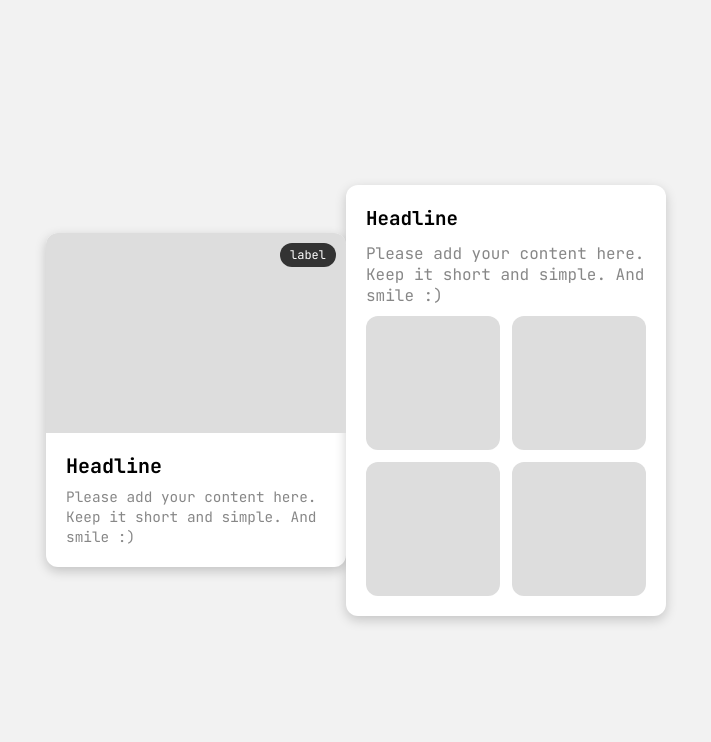
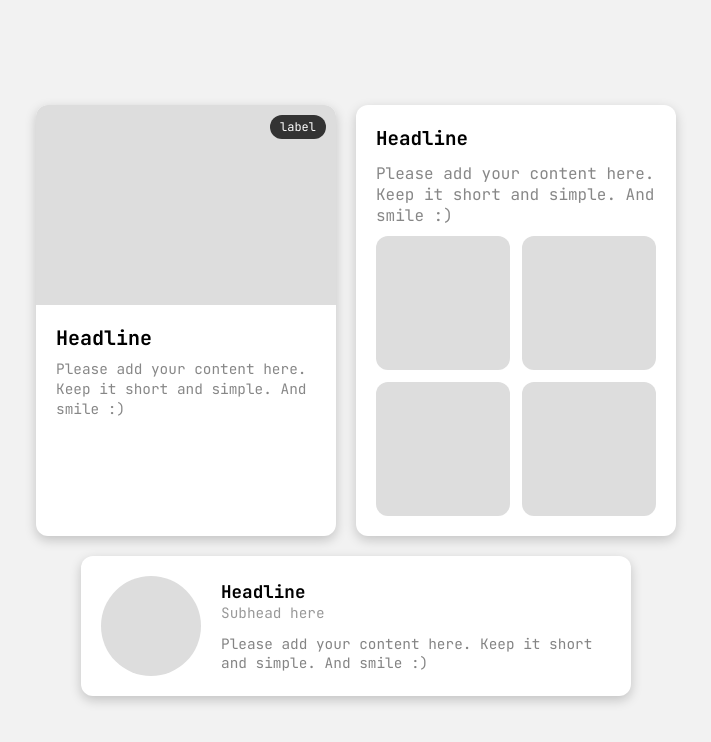
Before and after one commit to Gabssys/atividade-cards, a plain HTML site: page index.html in a window 1280 px wide. Shown: the whole page, without its empty margins (284-995 px from the left). Drawn offline with Linux system fonts and the light colour scheme.

Commit message:
Teste-final

```diff
--- a/card-1.html
+++ b/index.html
@@ -4,9 +4,13 @@
   <meta charset="UTF-8">
   <meta name="viewport" content="width=device-width, initial-scale=1.0">
   <title>Document</title>
-  <link rel="stylesheet" href="card-1.css">
+  <link rel="stylesheet" href="style.css">
 </head>
+
 <body>
+
+<div class="container">
+<div class="cards-vertical">
   <div class="card">
     <div class="cardimg">
       <span class="label">label</span>
@@ -16,6 +20,7 @@
       <p>Please add your content here. Keep it short and simple. And smile :)</p>
     </div>
   </div>
+
 
   <div class="card2">
     <h3>Headline</h3>
@@ -27,6 +32,18 @@
       <div class="gridimg"></div>
     </div>
   </div>
+</div>
+
+
+    <div class="card3">
+        <div class="avatar"></div>
+        <div class="conteudo2">
+            <div class="titulo">Headline</div>
+            <div class="subtitulo">Subhead here</div>
+            <p>Please add your content here. Keep it short and simple. And smile :)</p>
+        </div>
+    </div>
+</div>
 
 </body>
 </html>
--- a/card-1.css
+++ b/style.css
@@ -12,6 +12,7 @@
       justify-content: center;
       align-items: center;
       height: 100vh;
+      margin: 0;
   }
 
   .card{
@@ -86,3 +87,57 @@
     aspect-ratio: 1 / 1;
     border-radius: 12px;
   }
+
+  .card3 {
+    display: flex;
+    align-items: center;
+    background-color: white;
+    border-radius: 12px;
+    box-shadow: 0 4px 12px rgba(0, 0, 0, 0.2);
+    padding: 20px;
+    max-width: 550px;
+    gap: 20px;
+  }
+
+  .avatar{
+    width: 100px;
+    height: 100px;
+    background-color: #ddd;
+    border-radius: 50%;
+    flex-shrink: 0;
+  }
+
+  .conteudo2{
+    display: flex;
+    flex-direction: column;
+  }
+
+  .titulo{
+    font-weight: bold;
+    font-size: 1.1rem;
+  }
+
+  .subtitulo{
+    color: #999;
+    font-size: 0.9rem;
+    margin-bottom: 12px;
+  }
+
+  .conteudo2 p{
+    color: #666;
+    font-size: 0.9rem;
+    opacity: 0.8;
+  }
+
+  .container {
+    display: flex;
+    flex-direction: column;
+    gap: 20px;
+    align-items: center;
+  }
+
+  .cards-vertical {
+    display: flex;
+    gap: 20px;
+    justify-content: center;
+  }
```
